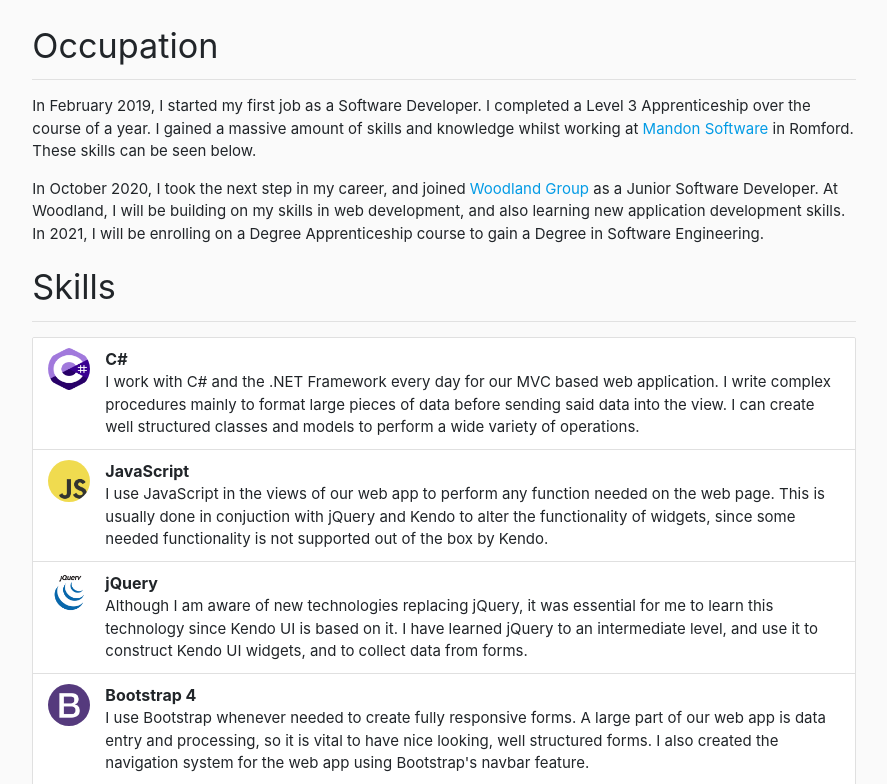
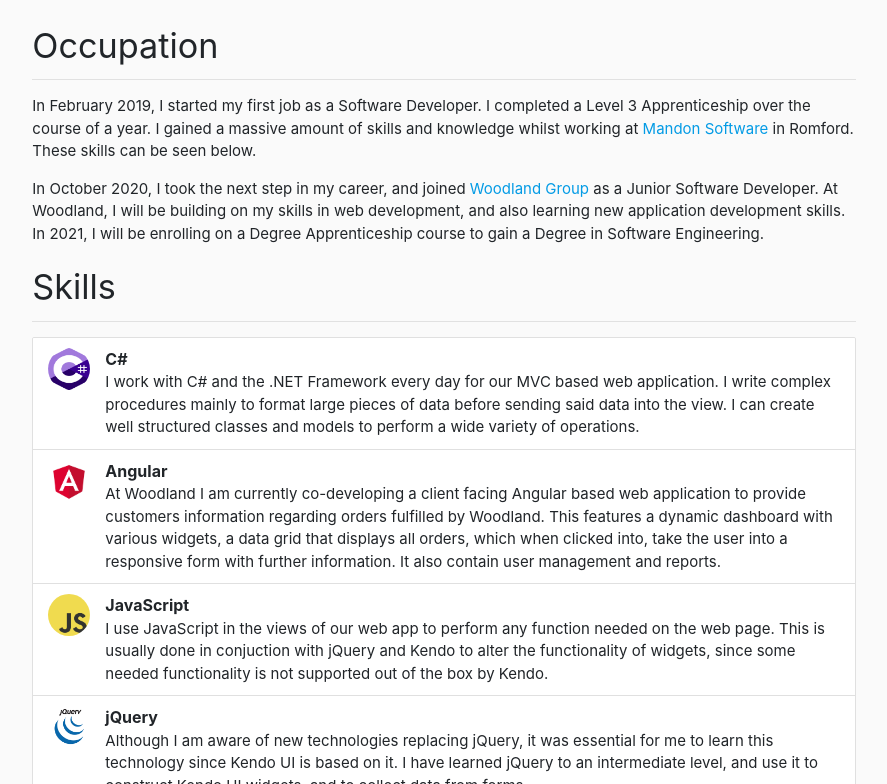
Before and after one commit to Mahoganyyyy/website, a plain HTML site: page index.html in a window 1280 px wide. Shown: the part 424-1208 px from the top of the page, without its empty margins (196-1083 px from the left). Drawn offline with Linux system fonts and the light colour scheme.

Commit message:
added angular

```diff
--- a/index.html
+++ b/index.html
@@ -87,6 +87,13 @@
                         <span class="title"><b>C#</b></span>
                         <p>I work with C# and the .NET Framework every day for our MVC based web application. I write complex procedures mainly to format large pieces of data before sending said data into the view. I can create well structured classes and
                             models to perform a wide variety of operations.
+                        </p>
+                    </li>
+                    <li class="collection-item avatar">
+                        <img src="img/angular.png" alt="" class="circle">
+                        <span class="title"><b>Angular</b></span>
+                        <p>At Woodland I am currently co-developing a client facing Angular based web application to provide customers information regarding orders fulfilled by Woodland. This features a dynamic dashboard with various widgets, a data grid
+                            that displays all orders, which when clicked into, take the user into a responsive form with further information. It also contain user management and reports.
                         </p>
                     </li>
                     <li class="collection-item avatar">
```
Also changed, not shown: img/angular.png (added).
